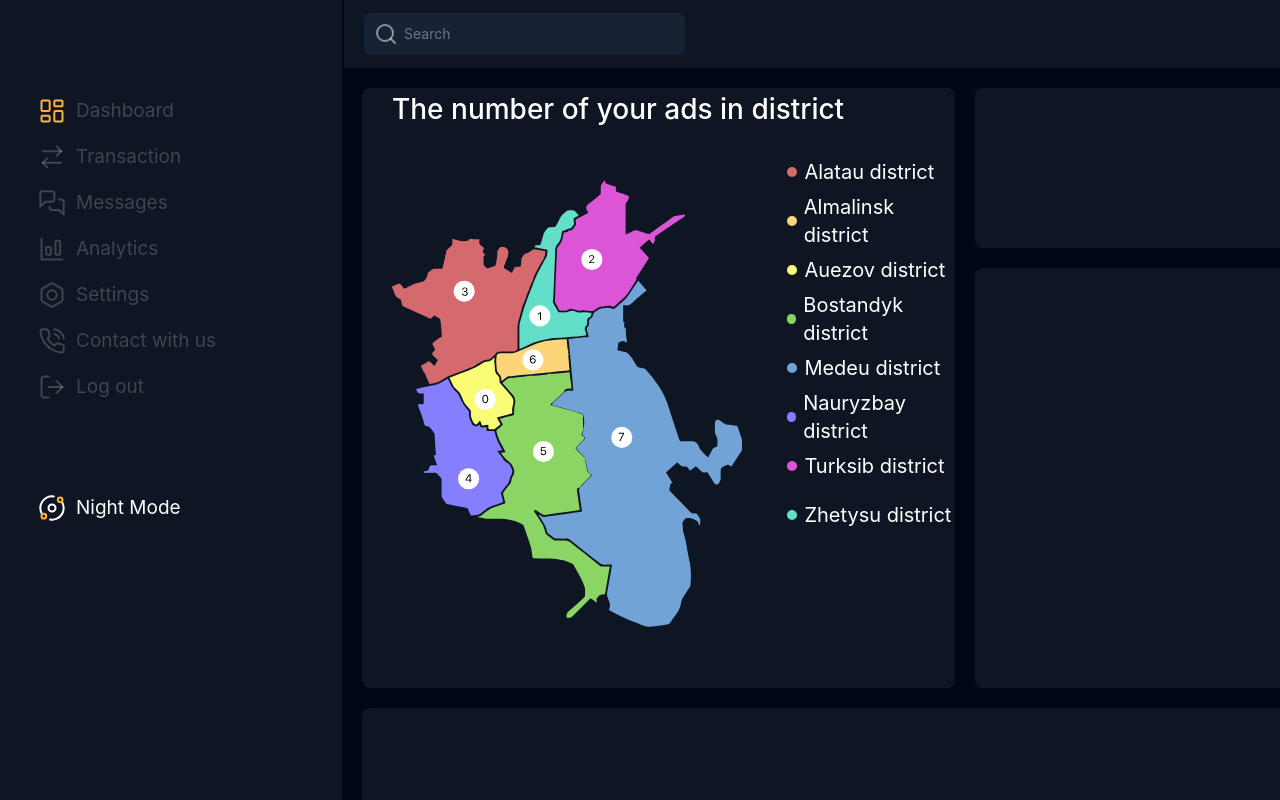
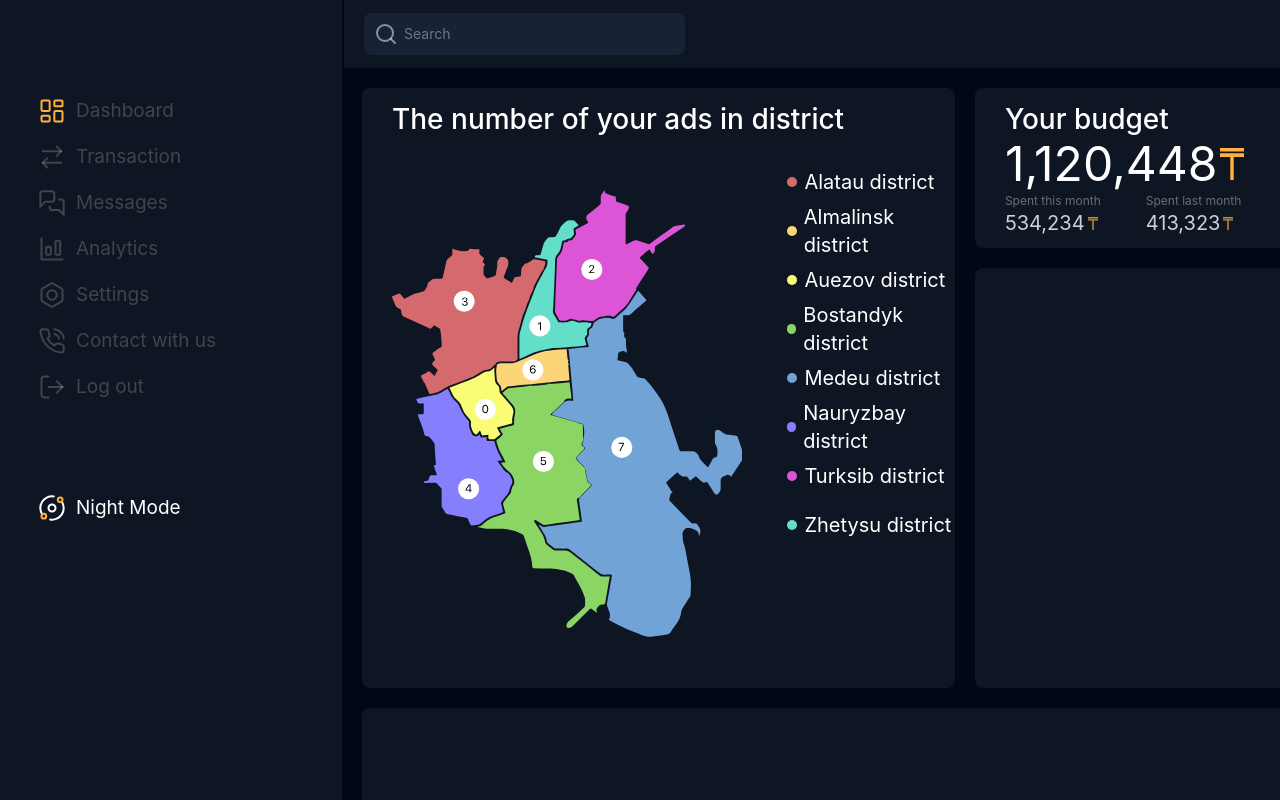
Before and after one commit to Zhasulan711/bilboard-usage-system-frontend-next-js, a Next.js app: page / in a window 1280 px wide. Shown: the top 800 px of the page. Built offline with nearby package versions, Linux system fonts and the light colour scheme; a web font is replaced by a local one.

Commit message:
adding your budget markup-styling

```diff
--- a/src/app/page.tsx
+++ b/src/app/page.tsx
@@ -3,7 +3,11 @@ import Link from "next/link";
 
 import MenuSidebar from "../components/MenuSidebar/MenuSidebar";
 import Header from "../components/Header/Header";
-import { DistrictMapIcon } from "../components/Icons";
+import {
+  DistrictMapIcon,
+  TengeLargeCurrencyIcon,
+  TengeSmallCurrencyIcon,
+} from "../components/Icons";
 import { DISTRICT_MAP_LIST } from "@/constants";
 
 export default function Home() {
@@ -17,7 +21,7 @@ export default function Home() {
         <div className="flex flex-col">
           <div className="flex flex-row">
             {/* The number of your ads in district */}
-            <div className="bg-[#0F1623] w-[663px] h-[600px] rounded-lg pl-[30px] flex flex-col space-y-[20px]">
+            <div className="bg-[#0F1623] w-[663px] h-[600px] rounded-lg pl-[30px] flex flex-col space-y-[20px] pt-[10px]">
               <h1 className="text-white text-[28px] font-medium">
                 The number of your ads in district
               </h1>
@@ -26,8 +30,13 @@ export default function Home() {
                 <div className="flex flex-col space-y-[25px] mt-[10px]">
                   {DISTRICT_MAP_LIST.map(({ title, colorClass }) => {
                     return (
-                      <div key={title} className="flex flex-row space-x-[7px] h-[24px] items-center">
-                        <div className={`rounded-full w-[10px] h-[10px] bg-color-${colorClass}`}></div>
+                      <div
+                        key={title}
+                        className="flex flex-row space-x-[7px] h-[24px] items-center"
+                      >
+                        <div
+                          className={`rounded-full w-[10px] h-[10px] bg-color-${colorClass}`}
+                        ></div>
                         <h2 className="text-white text-xl font-normal">
                           {title}
                         </h2>
@@ -39,7 +48,39 @@ export default function Home() {
             </div>
             <div className="flex flex-col">
               {/* Your budget */}
-              <div className="bg-[#0F1623] ml-[20px] w-[321px] h-[160px] rounded-lg"></div>
+              <div className="bg-[#0F1623] ml-[20px] w-[321px] h-[160px] rounded-lg flex flex-col pl-[30px] pt-[10px]">
+                <h1 className="text-white text-[28px] font-medium">
+                  Your budget
+                </h1>
+                <div className="flex flex-row items-center space-x-[3px]">
+                  <h1 className="text-white text-5xl font-normal">1,120,448</h1>
+                  <TengeLargeCurrencyIcon />
+                </div>
+                <div className="flex flex-row space-x-[45px] pt-[5px]">
+                  <div className="flex flex-col">
+                    <h3 className="text-[#696D76] text-xs font-normal">
+                      Spent this month
+                    </h3>
+                    <div className="flex flex-row items-center space-x-[3px]">
+                      <h3 className="text-[#CFD0D3] text-xl font-normal">
+                        534,234
+                      </h3>
+                      <TengeSmallCurrencyIcon />
+                    </div>
+                  </div>
+                  <div className="flex flex-col">
+                    <h3 className="text-[#696D76] text-xs font-normal">
+                      Spent last month
+                    </h3>
+                    <div className="flex flex-row items-center space-x-[3px]">
+                      <h3 className="text-[#CFD0D3] text-xl font-normal">
+                        413,323
+                      </h3>
+                      <TengeSmallCurrencyIcon />
+                    </div>
+                  </div>
+                </div>
+              </div>
               {/* Calendar */}
               <div className="bg-[#0F1623] ml-[20px] mt-[20px] w-[321px] h-[420px] rounded-lg"></div>
             </div>
--- /dev/null
+++ b/src/components/Icons/TengeLargeCurrencyIcon.tsx
@@ -0,0 +1,23 @@
+import { FC } from "react";
+import { DefaultIconComponentProps } from "./types";
+
+export const TengeLargeCurrencyIcon: FC<DefaultIconComponentProps> = ({
+  width = 24,
+  height = 32,
+}) => {
+  const viewBox = `0 0 ${width} ${height}`;
+  return (
+    <svg
+      width={width}
+      height={height}
+      viewBox={viewBox}
+      fill="none"
+      xmlns="http://www.w3.org/2000/svg"
+    >
+      <path
+        d="M0 0H24V3.55556H0V0ZM0 5.33333H24V8.88889H13.7143V32H10.2857V8.88889H0V5.33333Z"
+        fill="#FFB13D"
+      />
+    </svg>
+  );
+};
--- /dev/null
+++ b/src/components/Icons/TengeSmallCurrencyIcon.tsx
@@ -0,0 +1,24 @@
+import { FC } from "react";
+import { DefaultIconComponentProps } from "./types";
+
+export const TengeSmallCurrencyIcon: FC<DefaultIconComponentProps> = ({
+  width = 10,
+  height = 13,
+}) => {
+  const viewBox = `0 0 ${width} ${height}`;
+  return (
+    <svg
+      width={width}
+      height={height}
+      viewBox={viewBox}
+      fill="none"
+      xmlns="http://www.w3.org/2000/svg"
+    >
+      <path
+        d="M0 0H10V1.44444H0V0ZM0 2.16667H10V3.61111H5.71429V13H4.28571V3.61111H0V2.16667Z"
+        fill="#FFB13D"
+        fill-opacity="0.8"
+      />
+    </svg>
+  );
+};
--- a/src/components/Icons/index.tsx
+++ b/src/components/Icons/index.tsx
@@ -9,3 +9,5 @@ export * from "./ContactWithUsIcon";
 export * from "./LogOutIcon";
 export * from "./NightModeIcon";
 export * from "./DistrictMapIcon";
+export * from "./TengeLargeCurrencyIcon";
+export * from "./TengeSmallCurrencyIcon";
```
